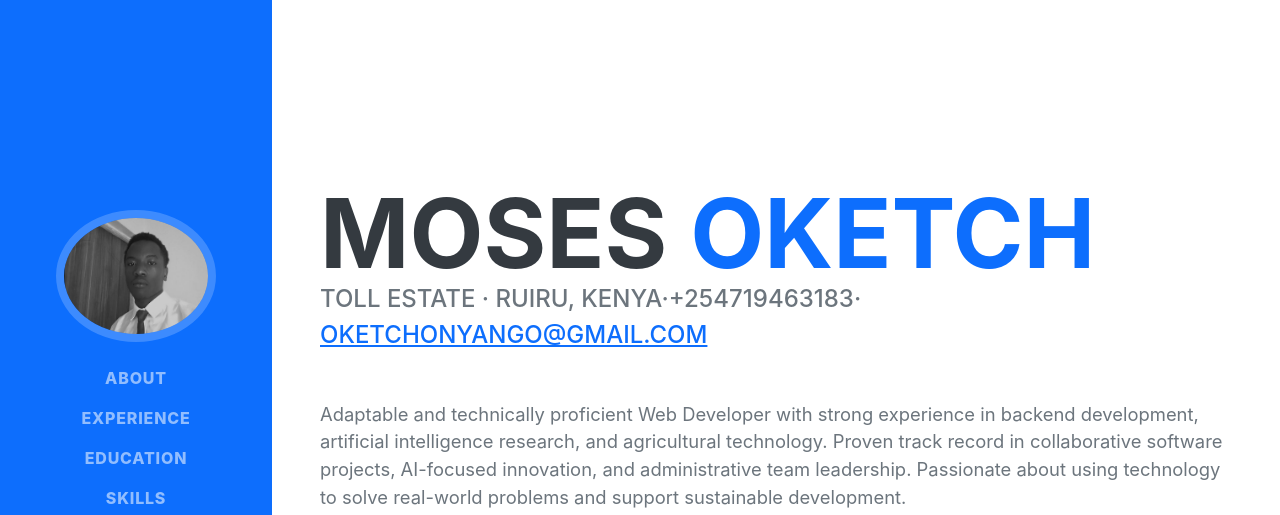
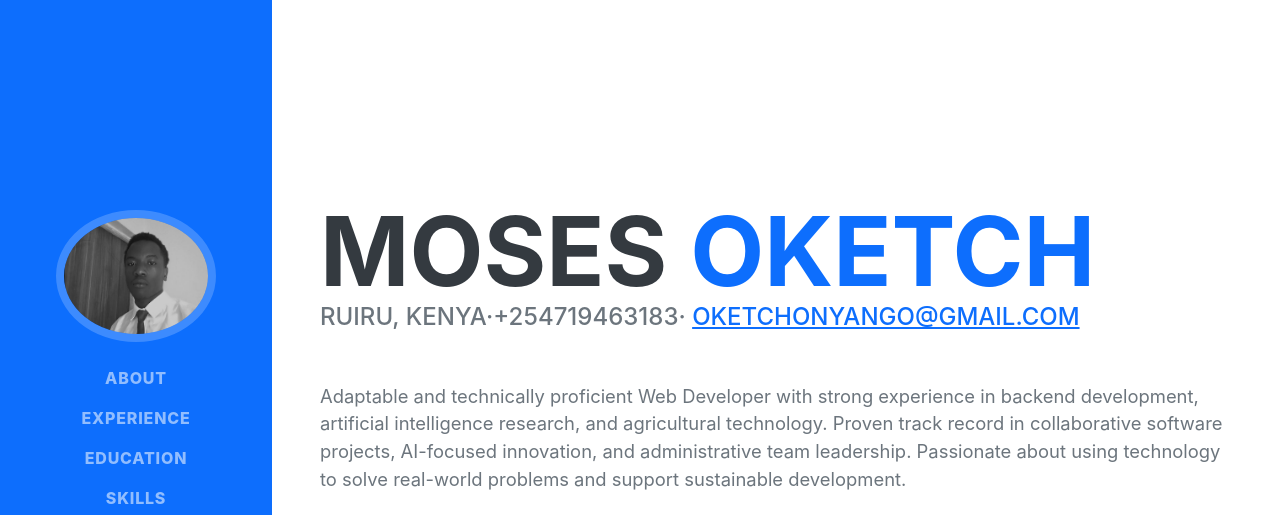
Before and after one commit to panna254/portfolio-web, a plain HTML site: page index.html in a window 1280 px wide. Shown: the top 515 px of the page. Drawn offline with nearby package versions, Linux system fonts and the light colour scheme; a web font is replaced by a local one.

Commit message:
Update index.html

```diff
--- a/index.html
+++ b/index.html
@@ -44,7 +44,7 @@
                         <span class="text-primary">Oketch</span>
                     </h1>
                     <div class="subheading mb-5">
-                        Toll Estate · Ruiru, Kenya·+254719463183·
+                        Ruiru, Kenya·+254719463183·
                         <a href="mailto:oketchonyango@gmail.com">oketchonyango@gmail.com</a>
                     </div>
                     <p class="lead mb-5">Adaptable and technically proficient Web Developer with strong experience in backend
```
